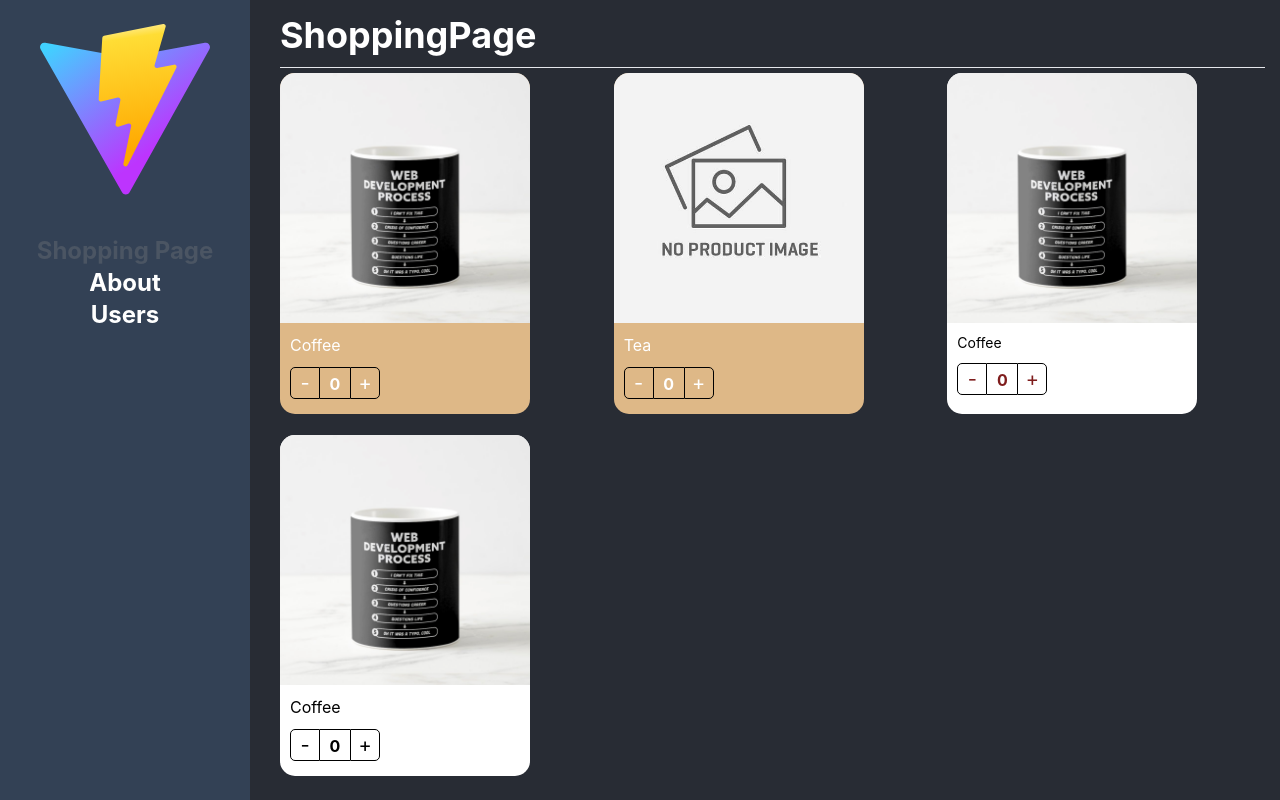
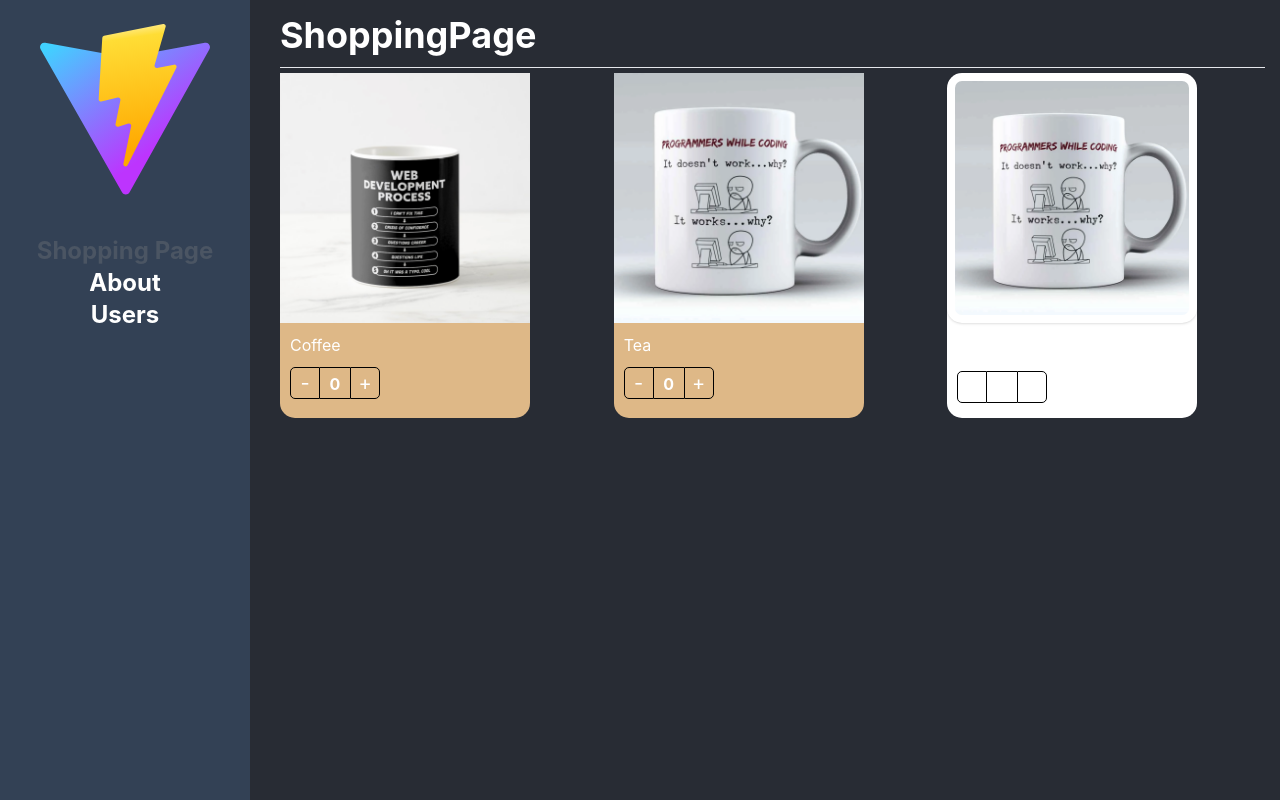
Before and after one commit to StimpyZ/react-pro, a React (Vite) app: page / in a window 1280 px wide. Built offline with nearby package versions, Linux system fonts and the light colour scheme.

Commit message:
[ADD] adding the components control props

```diff
--- a/src/02-component-patterns/components/ProductCard.tsx
+++ b/src/02-component-patterns/components/ProductCard.tsx
@@ -1,6 +1,7 @@
 import useProducts from '../hooks/useProducts'
 import { type ReactElement, createContext } from 'react'
 import {
+    type onChangeArgs,
     type Product,
     type ProductContextProps
 } from '../interfaces/interfaces'
@@ -12,16 +13,20 @@ export interface Props {
     children?: ReactElement | ReactElement[]
     className?: string
     style?: React.CSSProperties
+    onChange?: (args: onChangeArgs) => void
+    value?: number
 }
 
 export default function ProductCard ({
     product,
     children,
     className,
-    style
+    style,
+    onChange,
+    value
 }: Props) {
 
-    const { counter, handleIncrease } = useProducts()
+    const { counter, handleIncrease } = useProducts({ onChange, product, value })
 
     return (
         <ProductContext.Provider
--- a/src/02-component-patterns/components/ProductCardImage.tsx
+++ b/src/02-component-patterns/components/ProductCardImage.tsx
@@ -14,7 +14,7 @@ export default function ProductCardImage ({ className, style }: Props) {
     return (
         <img
             style={style}
-            className={`${className} w-full rounded-tl-[15px] rounded-tr-[15px]`}
+            className={`${className} w-full`}
             src={product.img ?? noImg}
             alt="coffe mug image"
         />
--- /dev/null
+++ b/src/02-component-patterns/constants/products.ts
@@ -0,0 +1,15 @@
+import { type Product } from '../interfaces/interfaces'
+
+export const product1 = {
+    id: '1',
+    title: 'Coffee',
+    img: '/coffee-mug.png'
+}
+
+export const product2 = {
+    id: '2',
+    title: 'Tea',
+    img: '/coffee-mug2.png'
+}
+
+export const product: Product[] = [product1, product2]
--- a/src/02-component-patterns/hooks/useProducts.ts
+++ b/src/02-component-patterns/hooks/useProducts.ts
@@ -1,12 +1,34 @@
-import { useState } from 'react'
+import { useEffect, useRef, useState } from 'react'
+import { type Product, type onChangeArgs } from '../interfaces/interfaces'
 
-export default function useProducts () {
+interface useProductsArgs {
+    product: Product
+    onChange?: (args: onChangeArgs) => void
+    value?: number
+}
 
-    const [counter, setCounter] = useState(0)
+export default function useProducts ({ onChange, product, value = 0 }: useProductsArgs) {
+
+    const [counter, setCounter] = useState(value)
+    const isControlled = useRef(!(onChange == null))
+
+    useEffect(() => {
+
+        setCounter(value)
+
+    }, [value])
 
     const handleIncrease = (value: number): void => {
 
-        setCounter((prevState) => Math.max(prevState + value, 0))
+        if (isControlled.current) {
+
+            return onChange?.({ quantity: value, product })
+
+        }
+        const newValue = Math.max(counter + value, 0)
+        setCounter(newValue)
+
+        onChange != null && onChange({ quantity: newValue, product })
 
     }
 
--- /dev/null
+++ b/src/02-component-patterns/hooks/useShoppingCart.ts
@@ -0,0 +1,57 @@
+import { useState } from 'react'
+import { type onChangeArgs, type Product } from '../interfaces/interfaces'
+
+interface ProductInCart extends Product {
+    quantity: number
+}
+
+export default function useShoppingCart () {
+
+    const [shoppingCart, setShoppingCart] = useState<
+    Record<string, ProductInCart>
+    >({})
+
+    const onProductCountChange = ({ product, quantity }: onChangeArgs) => {
+
+        setShoppingCart(prev => {
+
+            const productInCart: ProductInCart = prev[product.id] ?? { ...product, quantity: 0 }
+
+            if (Math.max(productInCart.quantity + quantity, 0) > 0) {
+
+                productInCart.quantity += quantity
+                return {
+                    ...prev,
+                    [product.id]: productInCart
+                }
+
+            }
+
+            const { [product.id]: toDelete, ...rest } = prev
+            return rest
+
+            // const productInCart = { ...prev }
+
+            // if (quantity === 0) {
+
+            //     const { [product.id]: deletedProduct, ...rest } = productInCart
+            //     return rest
+
+            // } else {
+
+            //     productInCart[product.id] = {
+            //         ...product,
+            //         quantity
+            //     }
+
+            //     return productInCart
+
+            // }
+
+        })
+
+    }
+
+    return { shoppingCart, onProductCountChange }
+
+}
--- a/src/02-component-patterns/interfaces/interfaces.ts
+++ b/src/02-component-patterns/interfaces/interfaces.ts
@@ -16,8 +16,13 @@ export interface ProductContextProps {
 }
 
 export interface ProductCardHOCProps {
-    ({ product, children, style, className }: ProductCardProps): JSX.Element
+    ({ product, children, style, className, onChange }: ProductCardProps): JSX.Element
     Title: ({ title, className, style }: ProductCardTitleProps) => JSX.Element
     Image: ({ className, style }: ProductCardImageProps) => JSX.Element
     Buttons: ({ className, style }: ProductCardButtonsProps) => JSX.Element
 }
+
+export interface onChangeArgs {
+    product: Product
+    quantity: number
+}
--- a/src/02-component-patterns/pages/ShoppingPage.tsx
+++ b/src/02-component-patterns/pages/ShoppingPage.tsx
@@ -1,44 +1,60 @@
-import { ProductCard, ProductCardButtons, ProductCardImage, ProductCardTitle } from '../components'
-import { type Product } from '../interfaces/interfaces'
+import {
+    ProductCard,
+    ProductCardButtons,
+    ProductCardImage,
+    ProductCardTitle
+} from '../components'
+import { product } from '../constants/products'
+import useShoppingCart from '../hooks/useShoppingCart'
 
-const product: Product[] = [
-    {
-        id: '1',
-        title: 'Coffee',
-        img: '/coffee-mug.png'
-    },
-    {
-        id: '2',
-        title: 'Tea'
-    }
-]
+export default function ShoppingPage (): JSX.Element {
 
-export default function ShoppingPage () {
-
+    const { onProductCountChange, shoppingCart } = useShoppingCart()
     return (
         <div>
             <h1 className="text-4xl font-bold mb-3">ShoppingPage</h1>
             <hr />
-            <div className='grid grid-cols-[repeat(auto-fill,minmax(250px,1fr))] gap-4'>
-                {product.map(items => (
-                    <ProductCard style={{ backgroundColor: 'burlywood' }} key={items.id} product={items} className='text-white'>
-                        <ProductCard.Image className='' />
-                        <ProductCard.Title title='' className='text-white'/>
-                        <ProductCard.Buttons className=''/>
+            <div className="grid grid-cols-[repeat(auto-fill,minmax(250px,1fr))] gap-4">
+                {product.map((items) => (
+                    <ProductCard
+                        style={{ backgroundColor: 'burlywood' }}
+                        key={items.id}
+                        product={items}
+                        className="text-white"
+                        onChange={onProductCountChange}
+                        value={shoppingCart[items.id]?.quantity ?? 0}
+                    >
+                        <ProductCard.Image className="" />
+                        <ProductCard.Title title="" className="text-white" />
+                        <ProductCard.Buttons className="" />
                     </ProductCard>
                 ))}
 
-                <ProductCard product={product[0]} className=''>
-                    <ProductCardImage className='' />
-                    <ProductCardTitle title='' className='text-sm'/>
-                    <ProductCardButtons className='text-red-900'/>
+                <ProductCard
+                    product={product[1]}
+                    className="bg-gray-500 text-white"
+                >
+                    <ProductCardImage className="p-2 shadow rounded-[15px]" />
+                    <ProductCardTitle title="" className="text-xl font-bold" />
+                    <ProductCardButtons className="" />
                 </ProductCard>
 
-                <ProductCard product={product[0]} >
-                    <ProductCardImage />
-                    <ProductCardTitle title=''/>
-                    <ProductCardButtons/>
-                </ProductCard>
+                <div className="fixed top-20 right-10 flex flex-col gap-4">
+                    {Object.values(shoppingCart).map(product => (
+                        <ProductCard
+                            key={product.id}
+                            product={product}
+                            onChange={onProductCountChange}
+                            className='bg-gray-600   text-white'
+                            style={{ width: '100px' }}
+                            value={product.quantity}
+                        >
+                            <ProductCard.Image className="p-2 shadow rounded-[15px]" />
+                            <ProductCard.Buttons className="" />
+                        </ProductCard>
+                    ))}
+                </div>
+
             </div>
         </div>
     )
```
Also changed, not shown: public/coffee-mug2.png (added).
